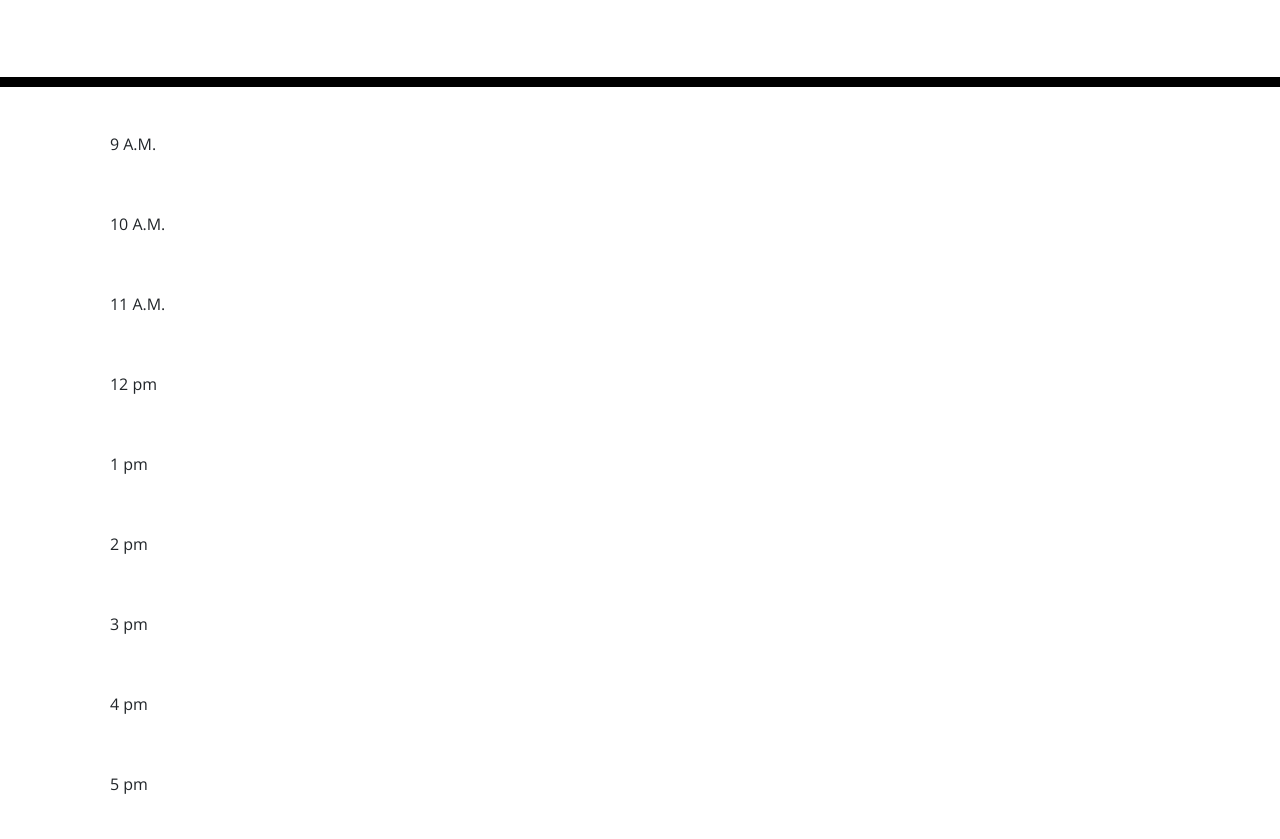
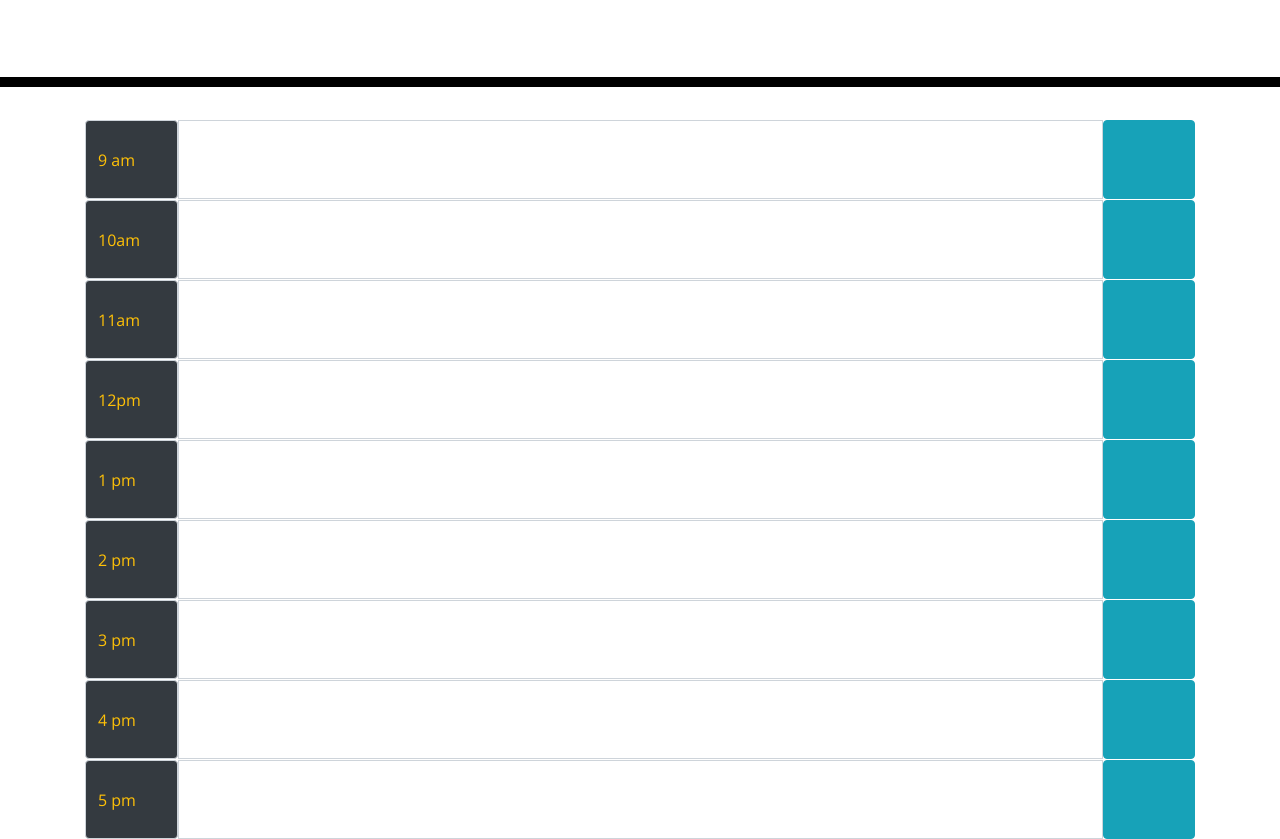
Before and after one commit to CdHebert/work-scheduler, a plain HTML site: page index.html in a window 1280 px wide. Shown: the part 181-1020 px from the top of the page. Drawn offline with nearby package versions, Linux system fonts and the light colour scheme; files that its build step writes are made by us from their sources; a web font is replaced by a local one.

Commit message:
html and css done

```diff
--- a/assets/js/styles.js
+++ b/assets/js/styles.js
@@ -0,0 +1,7 @@
+var event = {};
+var time = dayjs().hour(12);
+console.log(time);
+
+$(".btn").click(function() {
+    alert("saved");
+});
--- a/index.html
+++ b/index.html
@@ -1,24 +1,17 @@
 <!DOCTYPE html>
 <html lang="en">
+
 <head>
   <meta charset="UTF-8" />
   <meta name="viewport" content="width=device-width, initial-scale=1.0" />
   <meta http-equiv="X-UA-Compatible" content="ie=edge" />
-    <link
-      rel="stylesheet"
-      href="https://stackpath.bootstrapcdn.com/bootstrap/4.3.1/css/bootstrap.min.css"
-    />
-    <link
-      rel="stylesheet"
-      href="https://use.fontawesome.com/releases/v5.8.1/css/all.css"
-      integrity="sha384-50oBUHEmvpQ+1lW4y57PTFmhCaXp0ML5d60M1M7uH2+nqUivzIebhndOJK28anvf"
-      crossorigin="anonymous"
-    />
-    <link
-      href="https://fonts.googleapis.com/css?family=Open+Sans&display=swap"
-      rel="stylesheet"
-    />
-    <link rel="stylesheet" href="style.css" />
+  <link rel="stylesheet"
+    href="https://cdnjs.cloudflare.com/ajax/libs/open-iconic/1.1.1/font/css/open-iconic-bootstrap.min.css" />
+  <link rel="stylesheet" href="https://stackpath.bootstrapcdn.com/bootstrap/4.3.1/css/bootstrap.min.css" />
+  <link rel="stylesheet" href="https://use.fontawesome.com/releases/v5.8.1/css/all.css"
+    integrity="sha384-50oBUHEmvpQ+1lW4y57PTFmhCaXp0ML5d60M1M7uH2+nqUivzIebhndOJK28anvf" crossorigin="anonymous" />
+  <link href="https://fonts.googleapis.com/css?family=Open+Sans&display=swap" rel="stylesheet" />
+  <link rel="stylesheet" href="./assets/css/style.css" />
   <title>Work Day Scheduler</title>
 </head>
 
@@ -30,53 +23,102 @@
   </header>
   <section class="container">
     <div class="row">
-       <div class="col-12 col-xl">
-      9 A.M.
+
+      <div class="col-12 col-xl input-group">
+        <span data-date="" class="col-1 input-group-text bg-dark text-warning">9 am </span>
+        <textarea class="task-log col-10 form-control" aria-label="With textarea"></textarea>
+        <button class="btn btn-info col-1" type="button" id="button-addon2"><span
+            class="oi oi-cloud-download"></span></button>
       </div>
+
+    </div>
+
+    <div class="row">
+
+      <div class="col-12 col-xl input-group">
+        <span data-date="" class="col-1 input-group-text bg-dark text-warning">10am</span>
+        <textarea class="task-log col-10 form-control" aria-label="With textarea"></textarea>
+        <button class="btn btn-info col-1" type="button" id="button-addon2"><span
+            class="oi oi-cloud-download"></span></button>
+      </div>
+
     </div>
     <div class="row">
-      <div class="col-12 col-xl">
-      10 A.M.
+
+      <div class="col-12 col-xl input-group">
+        <span data-date="" class="col-1 input-group-text bg-dark text-warning">11am</span>
+        <textarea class="task-log col-10 form-control" aria-label="With textarea"></textarea>
+        <button class="btn btn-info col-1" type="button" id="button-addon2"><span
+            class="oi oi-cloud-download"></span></button>
       </div>
+
     </div>
     <div class="row">
-      <div class="col-12 col-xl">
-      11 A.M.
+
+      <div class="col-12 col-xl input-group">
+        <span data-date="" class="col-1 input-group-text bg-dark text-warning">12pm</span>
+        <textarea class="task-log col-10 form-control" aria-label="With textarea"></textarea>
+        <button class="btn btn-info col-1" type="button" id="button-addon2"><span
+            class="oi oi-cloud-download"></span></button>
       </div>
+
     </div>
     <div class="row">
-      <div class="col-12 col-xl">
-      12 pm
+
+      <div class="col-12 col-xl input-group">
+        <span data-date="" class="col-1 input-group-text bg-dark text-warning">1 pm</span>
+        <textarea class="task-log col-10 form-control" aria-label="With textarea"></textarea>
+        <button class="btn btn-info col-1" type="button" id="button-addon2"><span
+            class="oi oi-cloud-download"></span></button>
       </div>
+
     </div>
     <div class="row">
-      <div class="col-12 col-xl">
-      1 pm
+
+      <div class="col-12 col-xl input-group">
+        <span data-date="" class="col-1 input-group-text bg-dark text-warning">2 pm</span>
+        <textarea class="task-log col-10 form-control" aria-label="With textarea"></textarea>
+        <button class="btn btn-info col-1" type="button" id="button-addon2"><span
+            class="oi oi-cloud-download"></span></button>
       </div>
+
     </div>
     <div class="row">
-      <div class="col-12 col-xl">
-      2 pm
+
+      <div class="col-12 col-xl input-group">
+        <span data-date="" class="col-1 input-group-text bg-dark text-warning">3 pm</span>
+        <textarea class="task-log col-10 form-control" aria-label="With textarea"></textarea>
+        <button class="btn btn-info col-1" type="button" id="button-addon2"><span
+            class="oi oi-cloud-download"></span></button>
       </div>
+
     </div>
     <div class="row">
-      <div class="col-12 col-xl">
-      3 pm
+
+      <div class="col-12 col-xl input-group">
+        <span data-date="" class="col-1 input-group-text bg-dark text-warning">4 pm</span>
+        <textarea class="task-log col-10 form-control" aria-label="With textarea"></textarea>
+        <button class="btn btn-info col-1" type="button" id="button-addon2"><span
+            class="oi oi-cloud-download"></span></button>
       </div>
+
     </div>
     <div class="row">
-      <div class="col-12 col-xl">
-      4 pm
+
+      <div class="col-12 col-xl input-group">
+        <span data-date="" class="col-1 input-group-text bg-dark text-warning">5 pm</span>
+        <textarea class="task-log col-10 form-control" aria-label="With textarea"></textarea>
+        <button class="btn btn-info col-1" type="button" id="button-addon2"><span
+            class="oi oi-cloud-download"></span></button>
       </div>
-    </div>
-    <div class="row">
-      <div class="col-12 col-xl">
-      5 pm
-      </div>
+
     </div>
   </section>
 
   <script src="https://code.jquery.com/jquery-3.4.1.min.js"></script>
+  <script src="https://unpkg.com/dayjs@1.8.21/dayjs.min.js"></script>
   <script src="https://cdnjs.cloudflare.com/ajax/libs/moment.js/2.24.0/moment.min.js"></script>
+  <script src="./assets/js/styles.js"></script>
 </body>
+
 </html>
```
Lines whose indentation alone changed are shown as unchanged.
